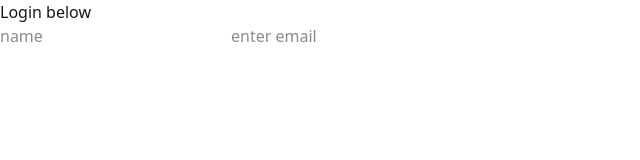
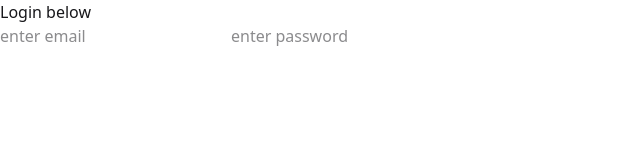
Before and after one commit to Faraan10/useState-useEffect, a React (Vite) app: page /login in a window 1280 px wide. Shown: the top 160 px of the page, without its empty margins (0-640 px from the left). Built offline with nearby package versions, Linux system fonts and the light colour scheme.

Commit message:
login page commit

```diff
--- a/src/pages/Login.jsx
+++ b/src/pages/Login.jsx
@@ -5,8 +5,8 @@ const Login = () => {
     <>
       <div>
         <h1>Login below</h1>
-        <input type="text" placeholder="name" />
         <input type="email" placeholder="enter email" />
+        <input type="password" placeholder="enter password" />
       </div>
     </>
   );
```
